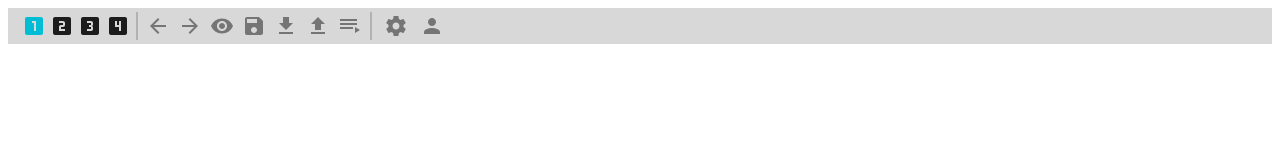
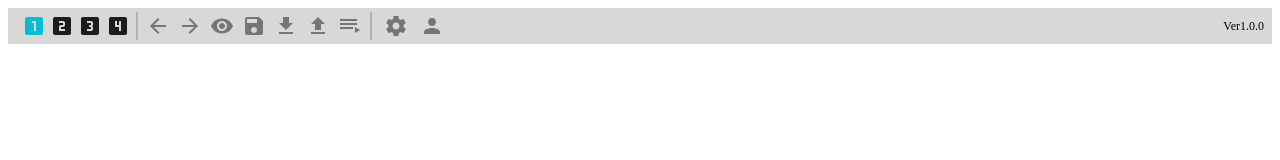
Before and after one commit to wwalpha/study-front, a React (Create React App) app: page / in a window 1280 px wide. Shown: the top 160 px of the page. Built offline with nearby package versions, Linux system fonts and the light colour scheme; what react-tap-event-plugin would draw is missing.

Commit message:
show version

```diff
--- a/src/components/Word.js
+++ b/src/components/Word.js
@@ -89,8 +89,6 @@ class Word extends Component {
           <IconButton
             style={styles.small}
             iconStyle={styles.smallIcon}
-            //tooltip="weblio辞書"
-            //tooltipPosition="bottom-center"
             href={["http://ejje.weblio.jp/content",this.props.datas.word].join("/")}
             target="_blank"
           >
@@ -99,8 +97,6 @@ class Word extends Component {
           <IconButton
             style={styles.small}
             iconStyle={styles.smallIcon}
-            //tooltip="小D英語"
-            //tooltipPosition="bottom-center"
             href={["http://dict.hjenglish.com/w",this.props.datas.word].join("/")}
             target="_blank"
           >
@@ -115,7 +111,7 @@ class Word extends Component {
           >
             <Sound color={grey600}/>
           </IconButton>
-          <audio ref={(audio) => { this.audio = audio; }} src={this.props.datas.sound} type="audio/wav" preload="none" />
+          <audio ref={(audio) => { this.audio = audio; }} src={this.props.datas.sound} preload="none" />
           <div style={{ paddingLeft: '4px' }} >{this.props.datas.vocabulary}</div>
         </div>
       </div>
--- a/src/constant/Const.js
+++ b/src/constant/Const.js
@@ -1,5 +1,7 @@
 // export const WEB_SITE = 'http://localhost:8080/studysite';
 export const WEB_SITE = '.';
+
+export const VERSION = 'Ver1.0.0';
 
 export const METHOD = {
   GET: 'GET',
--- a/src/containers/Menubar.js
+++ b/src/containers/Menubar.js
@@ -33,6 +33,8 @@ import Divider from '../components/Divider';
 import DLButton from '../components/DLButton';
 import UploadButton from '../components/UploadButton';
 import AudioPlayer from '../components/AudioPlayer';
+
+import { VERSION } from '../constant/Const'
 
 class Menubar extends Component {
 
@@ -262,6 +264,15 @@ class Menubar extends Component {
         >
           {menuItems}
         </IconMenu>
+        <span
+          style={{
+            position: 'absolute',
+            right: '16px',
+            fontSize: '12px',
+          }}
+        >
+          {VERSION}
+        </span>
         <Dialog
           title="Today's playlist"
           actions={actions}
```
Also changed, not shown: 1 other file (tests, documents, lock files or other folders).
